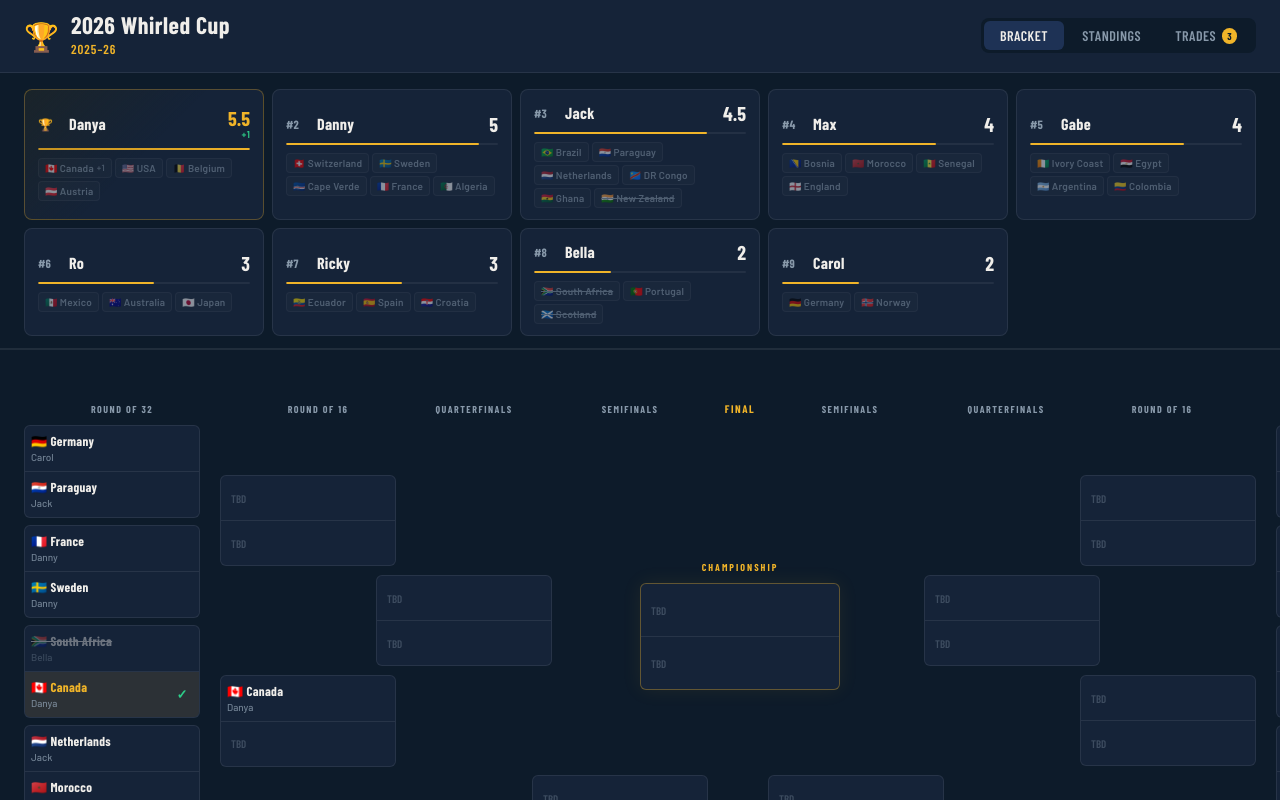
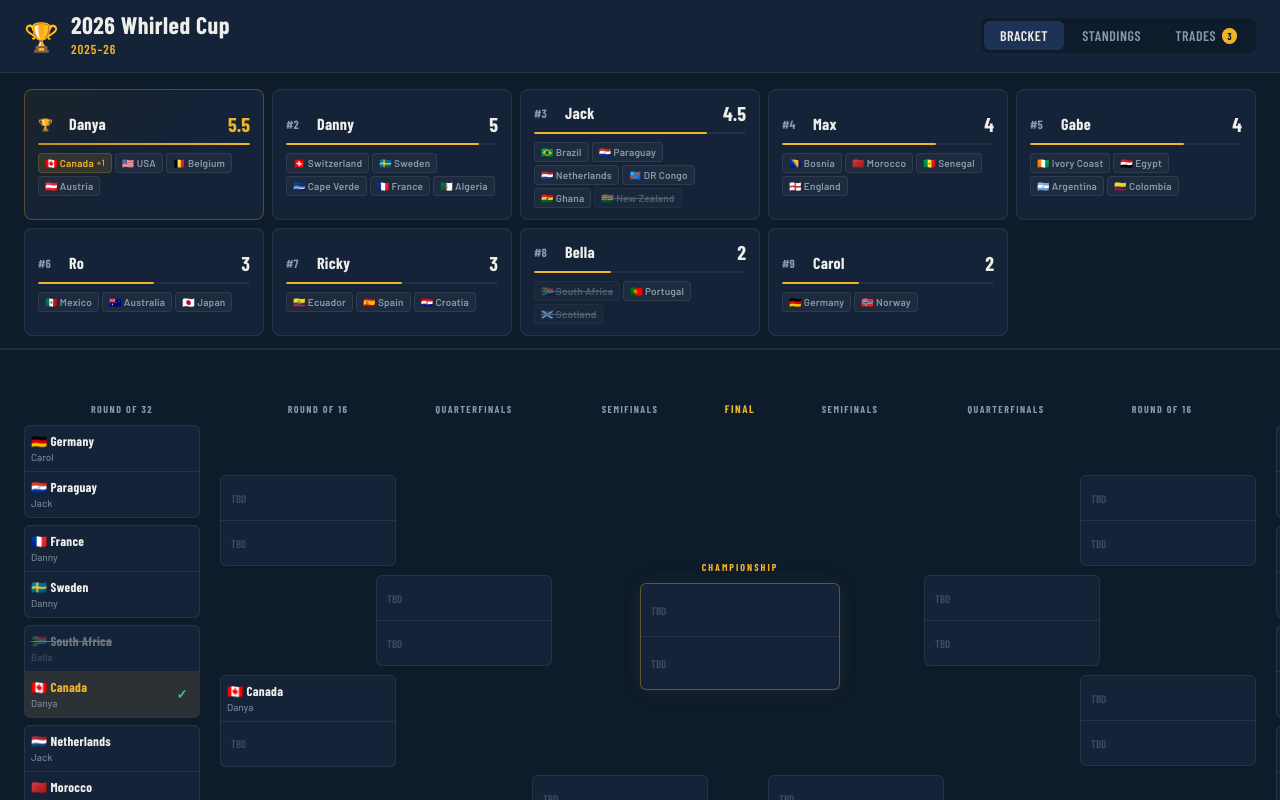
Before and after one commit to newpomax/worldcup2026, a React (Vite) app in the folder bracket-app/: page / in a window 1280 px wide. Shown: the top 800 px of the page. Built offline with nearby package versions, Linux system fonts and the light colour scheme; a web font is replaced by a local one.

Commit message:
Confirmed results vs simulated

```diff
--- a/bracket-app/src/App.jsx
+++ b/bracket-app/src/App.jsx
@@ -29,10 +29,10 @@ export default function App() {
 
   const handlePick = useCallback((matchId, winnerId) => {
     if (!rawData || !simulatedResults) return;
-    const state = buildBracket(rawData, simulatedResults);
+    const state = buildBracket(rawData, simulatedResults, confirmedResults);
     const next = applyPick(simulatedResults, matchId, winnerId, rawData, state);
     setSimulatedResults(next);
-  }, [rawData, simulatedResults]);
+  }, [rawData, simulatedResults, confirmedResults]);
 
   const handleReset = useCallback(() => {
     if (confirmedResults) setSimulatedResults(JSON.parse(JSON.stringify(confirmedResults)));
@@ -64,7 +64,7 @@ export default function App() {
     );
   }
 
-  const bracketState = buildBracket(rawData, simulatedResults);
+  const bracketState = buildBracket(rawData, simulatedResults, confirmedResults);
   const tradeCount = (rawData.trades || []).length;
 
   return (
--- a/bracket-app/src/bracketLogic.js
+++ b/bracket-app/src/bracketLogic.js
@@ -71,7 +71,7 @@ export function applyTradesUpTo(data, beforeRound) {
   return { teamOwner, pointsTransfers };
 }
 
-export function buildBracket(data, results) {
+export function buildBracket(data, simulatedResults, confirmedResults) {
   const teamMap = {};
   data.teams.forEach(t => { teamMap[t.id] = t; });
 
@@ -86,7 +86,8 @@ export function buildBracket(data, results) {
       matchId: m.matchId,
       team1Id: m.team1,
       team2Id: m.team2,
-      winnerId: results?.round1?.[m.matchId] || null,
+      winnerId: simulatedResults?.round1?.[m.matchId] || null,
+      isSimulated: !Object.hasOwn(confirmedResults?.round1 || {}, m.matchId)
     }))
   );
 
@@ -94,14 +95,16 @@ export function buildBracket(data, results) {
   for (let r = 1; r < 4; r++) {
     const prev = rounds[r - 1];
     const rKey = ROUND_KEYS[r];
-    const roundRes = results?.[rKey] || {};
+    const roundSimulatedRes = simulatedResults?.[rKey] || {};
+    const roundConfirmedRes = confirmedResults?.[rKey] || {};
     const matches = [];
     for (let i = 0; i < prev.length; i += 2) {
       const matchId = `r${r + 1}m${Math.floor(i / 2) + 1}`;
       const team1Id = prev[i]?.winnerId || null;
       const team2Id = prev[i + 1]?.winnerId || null;
-      const winnerId = (team1Id || team2Id) ? (roundRes[matchId] || null) : null;
-      matches.push({ matchId, team1Id, team2Id, winnerId });
+      const winnerId = (team1Id || team2Id) ? (roundSimulatedRes[matchId] || null) : null;
+      const isSimulated = !Object.hasOwn(roundConfirmedRes, matchId);
+      matches.push({ matchId, team1Id, team2Id, winnerId, isSimulated });
     }
     rounds.push(matches);
   }
@@ -115,7 +118,8 @@ export function buildBracket(data, results) {
     matchId: 'championship',
     team1Id: champTeam1,
     team2Id: champTeam2,
-    winnerId: (champTeam1 || champTeam2) ? (results?.championship || null) : null,
+    winnerId: (champTeam1 || champTeam2) ? (simulatedResults?.championship || null) : null,
+    isSimulated: !Object.hasOwn(confirmedResults || {}, "championship")
   };
 
   // ---- 3rd Place ----
@@ -129,7 +133,8 @@ export function buildBracket(data, results) {
     matchId: 'thirdPlace',
     team1Id: thirdTeam1,
     team2Id: thirdTeam2,
-    winnerId: (thirdTeam1 || thirdTeam2) ? (results?.thirdPlace || null) : null,
+    winnerId: (thirdTeam1 || thirdTeam2) ? (simulatedResults?.thirdPlace || null) : null,
+    isSimulated: !Object.hasOwn(confirmedResults || {}, "thirdPlace")
   };
 
   // --- Compute owner after trades ----
@@ -141,20 +146,17 @@ export function buildBracket(data, results) {
 
   // ---- Compute owner points with trade-aware ownership ----
   // Start everyone at initialPoints
-  const ownerPoints = {};
-  const ownerInitialPoints = {}
+  const ownerEarnedPoints = {};
   data.owners.forEach(o => {
-    ownerInitialPoints[o.id] = o.initialPoints;
-    ownerPoints[o.id] = o.initialPoints;
+    ownerEarnedPoints[o.id] = o.initialPoints;
   });
 
   // Apply points transfers from ALL trades (all rounds)
   const { pointsTransfers: allTransfers } = applyTradesUpTo(data, 999);
-  const ownerTransferredPoints = {};
   data.owners.forEach(o => {
-    ownerTransferredPoints[o.id] = (allTransfers[o.id] || 0);
-    ownerPoints[o.id] += (allTransfers[o.id] || 0);
+    ownerEarnedPoints[o.id] += (allTransfers[o.id] || 0);
   });
+  const ownerPoints = {...ownerEarnedPoints};
 
   // Award win points using trade-aware ownership per round
   // Round r+1 uses ownership state "before round r+1"
@@ -164,7 +166,12 @@ export function buildBracket(data, results) {
     roundMatches.forEach(m => {
       if (!m.winnerId) return;
       const effectiveOwner = teamOwner[m.winnerId];
-      if (effectiveOwner) ownerPoints[effectiveOwner] = (ownerPoints[effectiveOwner] || 0) + 1;
+      if (effectiveOwner) {
+        ownerPoints[effectiveOwner] = (ownerPoints[effectiveOwner] || 0) + 1;
+        if (!m.isSimulated) {
+          ownerEarnedPoints[effectiveOwner] = (ownerEarnedPoints[effectiveOwner] || 0) + 1;
+        }
+      }
     });
   });
   console.log(`postTradeOwner: ${postTradeOwnerMap}`)
@@ -173,14 +180,24 @@ export function buildBracket(data, results) {
   if (thirdPlaceMatch.winnerId) {
     const { teamOwner } = applyTradesUpTo(data, 'thirdPlace');
     const effectiveOwner = teamOwner[thirdPlaceMatch.winnerId];
-    if (effectiveOwner) ownerPoints[effectiveOwner] = (ownerPoints[effectiveOwner] || 0) + 0.5;
+    if (effectiveOwner) {
+      ownerPoints[effectiveOwner] = (ownerPoints[effectiveOwner] || 0) + 0.5;
+      if (!thirdPlaceMatch.isSimulated) {
+          ownerEarnedPoints[effectiveOwner] = (ownerEarnedPoints[effectiveOwner] || 0) + 0.5;
+      }
+    }
   }
 
   // Championship — uses ownership state before 'championship'
   if (champMatch.winnerId) {
     const { teamOwner } = applyTradesUpTo(data, 'championship');
     const effectiveOwner = teamOwner[champMatch.winnerId];
-    if (effectiveOwner) ownerPoints[effectiveOwner] = (ownerPoints[effectiveOwner] || 0) + 2;
+    if (effectiveOwner) {
+      ownerPoints[effectiveOwner] = (ownerPoints[effectiveOwner] || 0) + 2;
+      if (!champMatch.isSimulated) {
+        ownerEarnedPoints[effectiveOwner] = (ownerEarnedPoints[effectiveOwner] || 0) + 2;
+      }
+    }
   }
 
   // ---- Current team rosters (after all trades) ----
@@ -225,9 +242,8 @@ export function buildBracket(data, results) {
     teamMap,
     ownerMap,
     postTradeOwnerMap,
-    ownerInitialPoints,
     ownerPoints,
-    ownerTransferredPoints,
+    ownerEarnedPoints,
     ownerTeams,       // current rosters post-trades
     teamWins,         // teamId → points earned
     teamElimed,
@@ -252,8 +268,8 @@ export function getRoundLabelByKey(key) {
   return map[key] || `Round ${key}`;
 }
 
-export function applyPick(results, matchId, winnerId, data, bracketState) {
-  const next = JSON.parse(JSON.stringify(results));
+export function applyPick(simulatedResults,  matchId, winnerId, data, bracketState) {
+  const next = JSON.parse(JSON.stringify(simulatedResults));
 
   if (matchId === 'thirdPlace') { next.thirdPlace = winnerId || null; return next; }
   if (matchId === 'championship') { next.championship = winnerId || null; return next; }
--- a/bracket-app/src/components/Leaderboard.jsx
+++ b/bracket-app/src/components/Leaderboard.jsx
@@ -2,13 +2,13 @@ import React from 'react';
 import styles from './Leaderboard.module.css';
 
 export default function Leaderboard({ rawData, bracketState, hasSimulation, selectedOwner, onSelectOwner, fullPage = false }) {
-  const { ownerPoints, ownerInitialPoints, ownerTransferredPoints, ownerMap, ownerTeams, teamWins, teamElimed, teamIsChamp, teamIsThird } = bracketState;
+  const { ownerPoints, ownerEarnedPoints, ownerMap, ownerTeams, teamWins, teamElimed, teamIsChamp, teamIsThird } = bracketState;
 
   const sorted = Object.entries(ownerPoints)
     .map(([ownerId, pts]) => ({
       owner: ownerMap[ownerId],
       ptsSimulated: pts,
-      ptsEarned: (ownerInitialPoints[ownerId] || 0) + (ownerTransferredPoints[ownerId] || 0),
+      ptsEarned: ownerEarnedPoints[ownerId] || 0,
     }))
     .sort((a, b) => b.ptsSimulated - a.ptsSimulated);
 
@@ -44,7 +44,14 @@ export default function Leaderboard({ rawData, bracketState, hasSimulation, sele
           const isSelected = selectedOwner === ownerId;
           const isDimmed = anySelected && !isSelected;
 
-          const sortedTeams = [...teams].sort((a, b) => (teamWins[b.id] || 0) - (teamWins[a.id] || 0));
+          const sortedTeams = [...teams].sort((a, b) => {
+            const aElimed = teamElimed[a.id] || false;
+            const bElimed = teamElimed[b.id] || false;
+            if (aElimed != bElimed) {
+              return aElimed;
+            }
+            return (teamWins[b.id] || 0) - (teamWins[a.id] || 0)
+          });
 
           const cardEl = (
             <>
@@ -86,7 +93,7 @@ export default function Leaderboard({ rawData, bracketState, hasSimulation, sele
                         ${isChamp ? styles.pillChamp : ''}
                         ${isThird ? styles.pillThird : ''}
                         ${wins > 0 && !isChamp && !isThird ? styles.pillWin : ''}
-                        ${isElim ? styles.pillElim : styles.pillOther}
+                        ${wins == 0? (isElim ? styles.pillElim : styles.pillOther): ''}
                       `}
                     >
                       {t.name}
--- a/bracket-app/src/components/Leaderboard.module.css
+++ b/bracket-app/src/components/Leaderboard.module.css
@@ -223,7 +223,6 @@
   background: rgba(255,255,255,0.04);
   color: var(--muted);
   border: 1px solid var(--border);
-  opacity: 0.5;
 }
 .pillElim {
   background: rgba(255,255,255,0.04);
```
